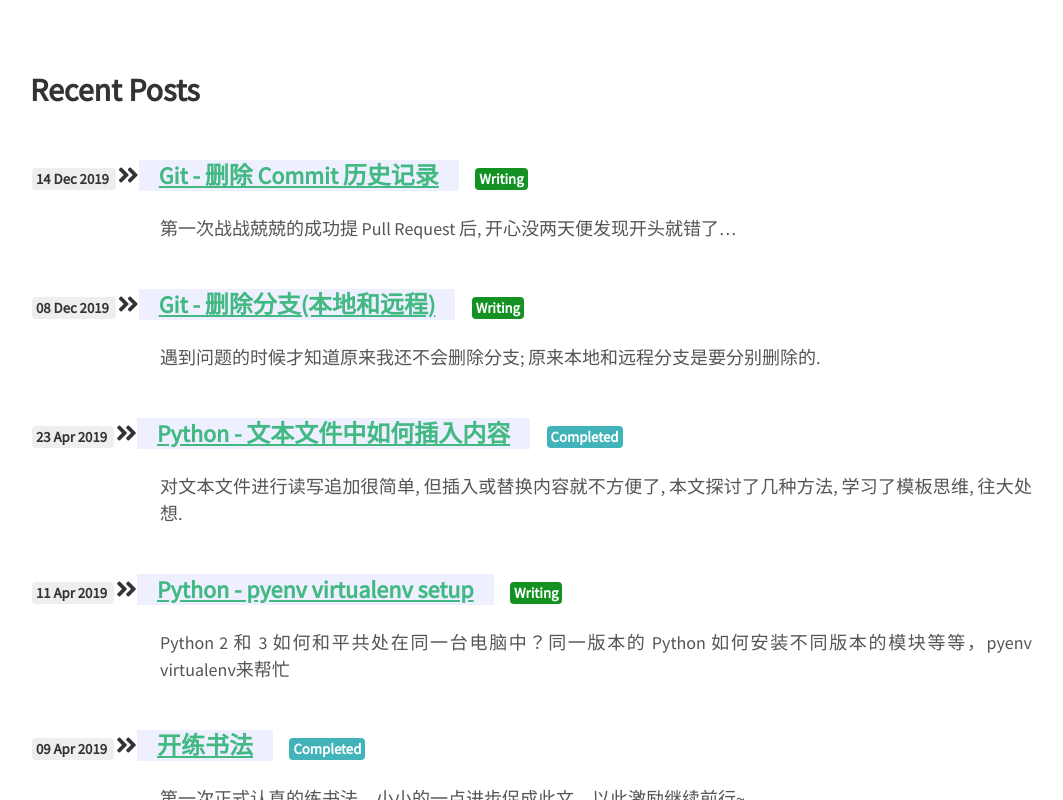
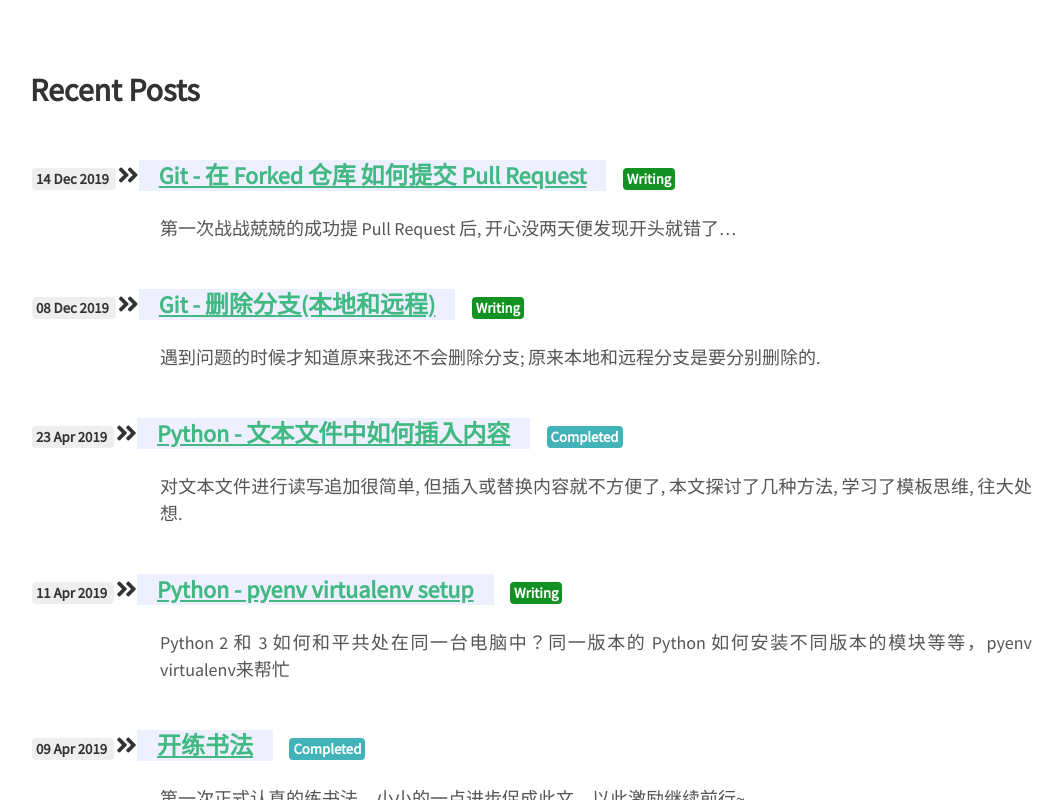
Before and after one commit to bemself/bemself.github.io, a Jekyll site: the page built from index.html, in a window 1280 px wide and 900 px high, scrolled down 804 px, cut to the strip 100-900 px from the top of the window. Shown: the whole strip, without its empty margins (44-1107 px from the left). Built offline with Jekyll 4.4.1, drawn with Linux system fonts in a browser that asks for light colours; nearby versions of some CDN libraries; part of the change alters nothing that is shown.

````diff
--- a/_posts/2019-12-14-GIT-Pull-Request.md
+++ b/_posts/2019-12-14-GIT-Pull-Request.md
@@ -1,5 +1,5 @@
 ---
-title: Git - 删除 Commit 历史记录
+title: Git - 在 Forked 仓库 如何提交 Pull Request
 date: 2019-12-14
 edit: 2019-12-14
 layout: post
@@ -13,6 +13,94 @@ description: 第一次战战兢兢的成功提 Pull Request 后, 开心没两天
 
 # 背景
 
+最近参加了一个开源项目, 第一次公开提 Pull Request, 从 Github 网页直接操作, 先是认真看了下别人的, 简单了解了下 Pull Request, 成功后挺开心的, 原来也不难, 但后来就陆续遇到了问题, 比如如果别人 reivew 后要你再改点啥怎么办? 以及这个 PR 没关, 我还想做点别的不相干的啥怎么办? 这些以前我都没有思考过~
+
+现在能顺利的提 PR 了, 回顾记录一下;
+
+## 问题重现
+
+- PR review的结果需要做相应修改
+
+一度不知道要如何提交修改, 其实只要继续在当前PR的分支下操作提交就好了
+
+- 我在master分支上提 PR
+
+直接导致PR未关之前, 我在master上做的改动, 全部列在这个PR下面了...
+
+幸好发现的及时, 赶紧将 PR 设为 Working In Progress, 手忙脚乱的修复. (期间不得不面对以前一直逃避的 git revert, git reset...)
+
+衍生的一堆问题:
+
+- 怎么删已提交的 commit
+- 怎么删分支
+- 如果merge分支
+- 怎么查某个文件的历史
+- 如何sync origin 和 upstream 仓库
+- ...
+
+## 在 Forked 仓库中提交 Pull Request
+
+一番摸索之后, 列一下自己现在觉得该这样操作:
+
+### Fork 远程仓库
+> 不用细说
+
+拉取到本地后, 你的 Forked 仓库成了 Origin
+
+再把远程的被你Forked的upstream仓库加进来:
+
+```
+git remote add upstream <your forked repo's upstream>
+```
+
+现在你的 `git remote -v` 应该有两个了, origin 和 upstream
+
+当然别忘了把 upstream 的最新内容拉下来:
+ ```
+ git fetch upstream
+ git checkout master
+ git merge upstream/master
+ git pu origin master
+ ```
+
+现在你的forked仓库和它的upstream仓库是同步了.
+
+### 开发之前, 先开个新分支啊啊啊, 这个是最重要的了
+
+这就是所谓的[分支开发流](https://git-scm.com/book/en/v2/Git-Branching-Branching-Workflows)
+
+这个词听来好久了, 却一直没有想到用, 直至现在被迫用上, 然后发觉还挺好用.
+
+```
+git checkout -b new-branch upstream/master
+<make your changes>
+git ci -m "your new changes"
+git pu origin new-branch
+```
+
+### 现在可以去 Github上提 Pull Request拉
+> 网页操作
+
+记着选择新建的分支即可
+
+这个分支就不要再做其他无关的事情了.
+
+### 如果 PR Reviewer 要你做点改动呢
+
+因为你现在是在干净的分支上, 放心大胆的改后正常提交就好了:
+
+```
+git checkout new-branch
+<改代码>
+git add .
+git ci -m "新改动"
+git pu origin new-branch
+```
+
+### PR approve and merge 后, 可以删除你的这个new-branch了
+
+参考: [2019-12-08-GIT-remove-branch.md](GIT-remove-branch.html)
+
 ## 思考
 
 - 在用中学
````
